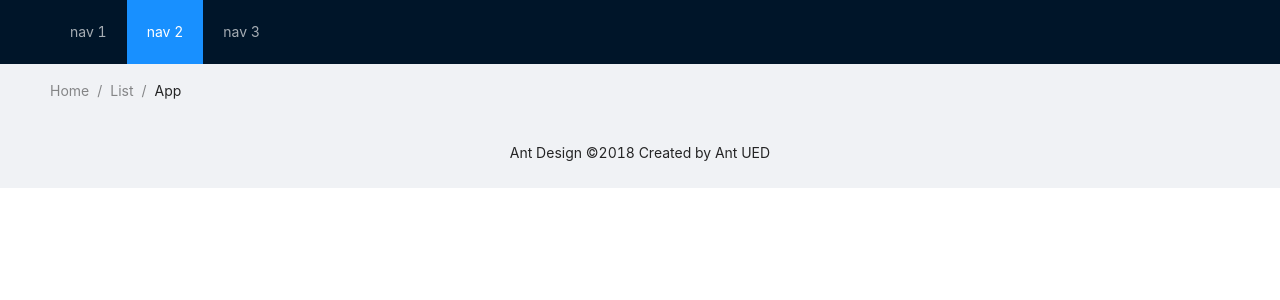
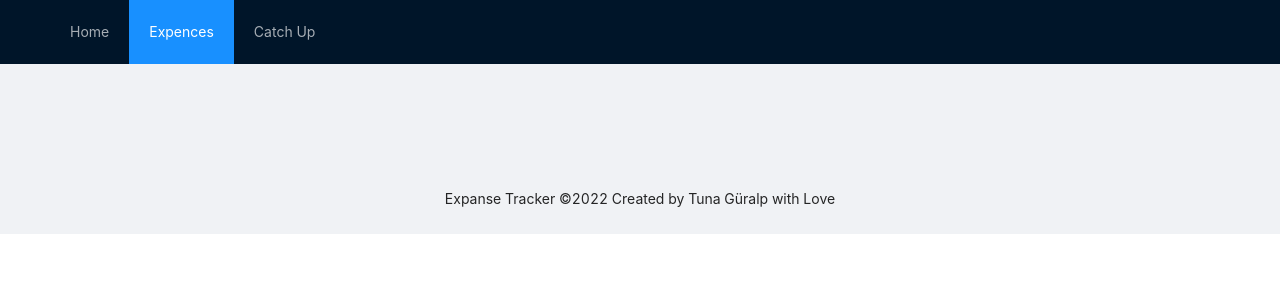
Before and after one commit to TunaStark/expense-tracker, a React (Create React App) app: page / in a window 1280 px wide. Shown: the top 300 px of the page. Built offline with nearby package versions, Linux system fonts and the light colour scheme.

Commit message:
Edit Menu

```diff
--- a/src/App.tsx
+++ b/src/App.tsx
@@ -12,28 +12,22 @@ function App() {
       <Header style={{ position: 'fixed', zIndex: 1, width: '100%' }}>
         <div className="logo" />
         <Menu
-          theme="dark"
-          mode="horizontal"
-          defaultSelectedKeys={['2']}
-          items={new Array(3).fill(null).map((_, index) => ({
-            key: String(index + 1),
-            label: `nav ${index + 1}`,
-          }))}
-        />
+          theme="dark" mode="horizontal" defaultSelectedKeys={['2']}>
+            <Menu.Item key="1">Home</Menu.Item>
+            <Menu.Item key="2">Expences</Menu.Item>
+            <Menu.Item key="3">Catch Up</Menu.Item>
+        </Menu>
       </Header>
-      <Content className="site-layout" style={{ padding: '0 50px', marginTop: 64 }}>
-        <Breadcrumb style={{ margin: '16px 0' }}>
-          <Breadcrumb.Item>Home</Breadcrumb.Item>
-          <Breadcrumb.Item>List</Breadcrumb.Item>
-          <Breadcrumb.Item>App</Breadcrumb.Item>
-        </Breadcrumb>
+      <Content className="site-layout" style={{ padding: '50px', marginTop: 64 }}>
         <Routes>
 
           <Route path="/register" element={<SignUp />} />
         </Routes>
 
       </Content>
-      <Footer style={{ textAlign: 'center' }}>Ant Design ©2018 Created by Ant UED</Footer>
+      <Footer style={{ textAlign: 'center' }}>
+        Expanse Tracker ©2022 Created by Tuna Güralp with Love
+      </Footer>
     </Layout>
   );
 }
```
